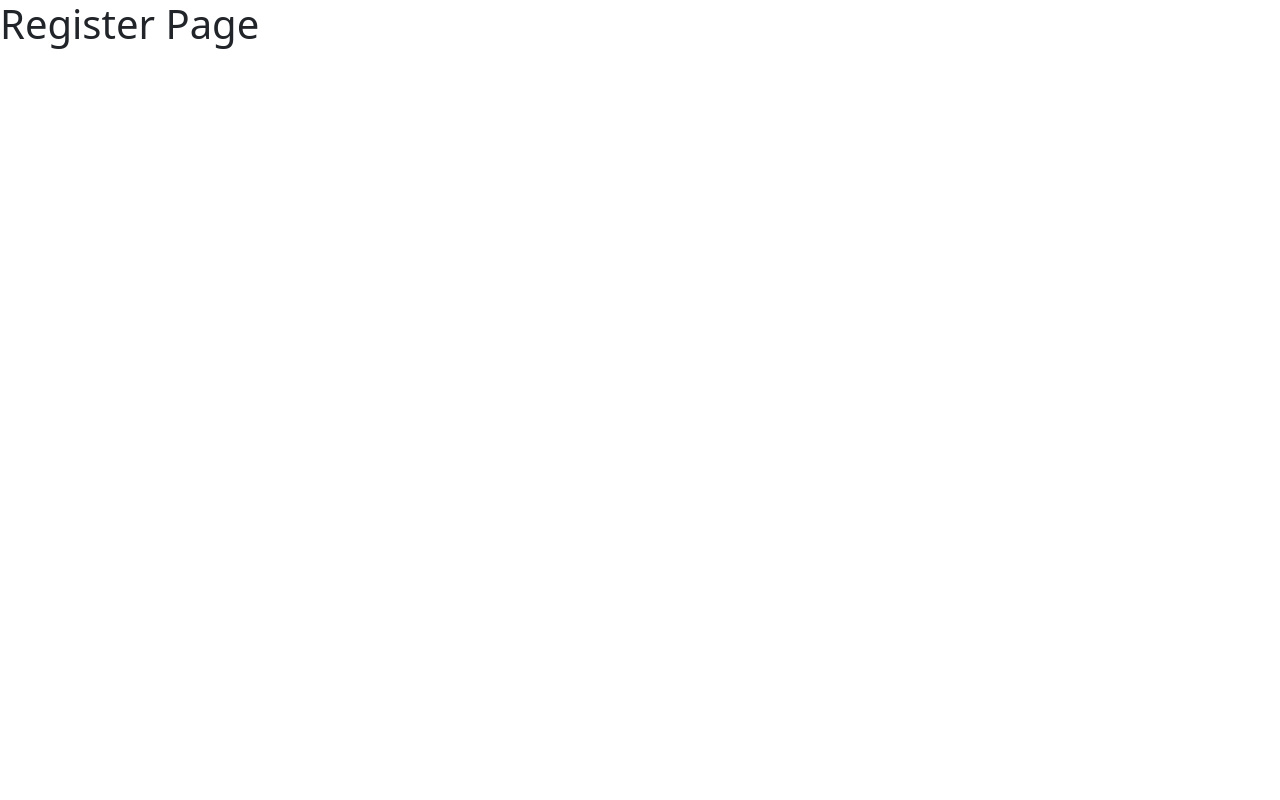
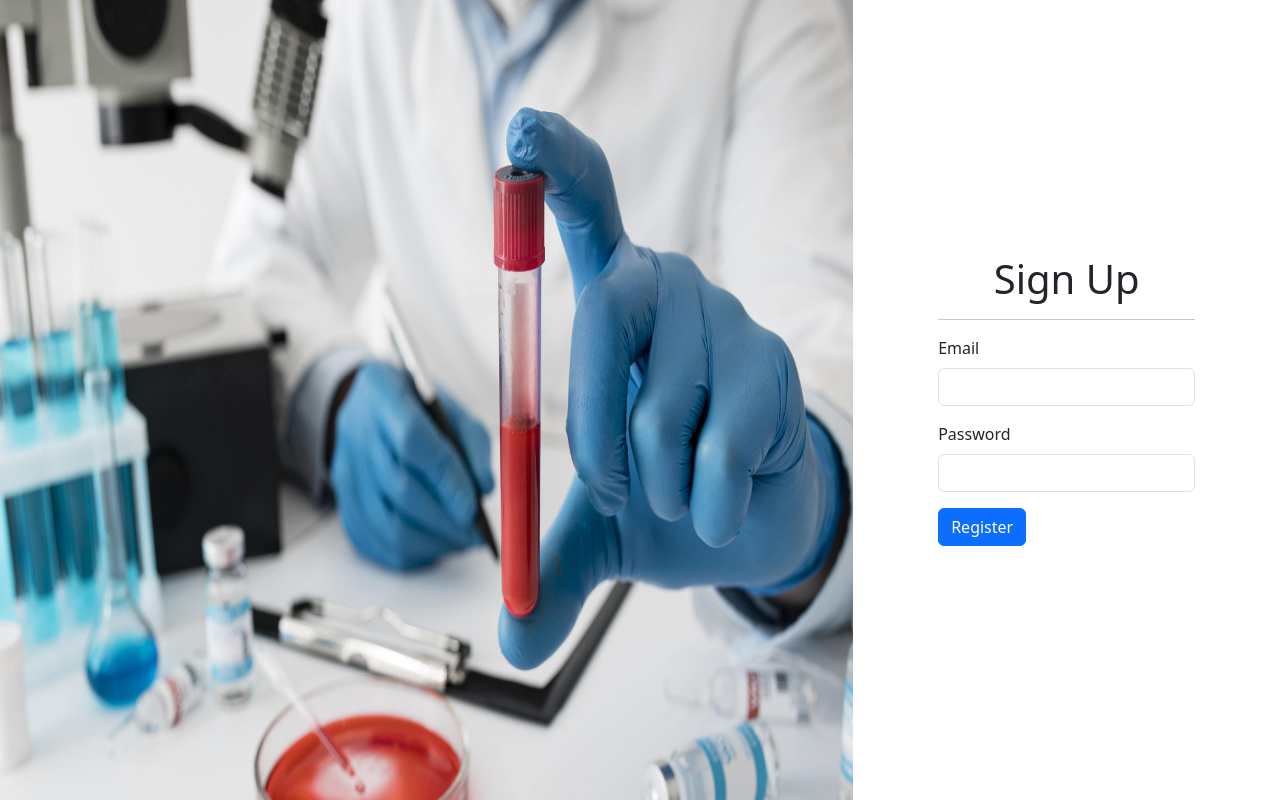
Before and after one commit to khushirajput305/blood_bank_mernStack, a React (Create React App) app in the folder client/: page /register in a window 1280 px wide. Shown: the top 800 px of the page. Built offline with nearby package versions, Linux system fonts and the light colour scheme.

Commit message:
done for auth

```diff
--- /dev/null
+++ b/client/src/components/shared/Form/Form.js
@@ -0,0 +1,37 @@
+import React, { useState } from "react";
+import InputType from "./InputType";
+const Form = ({submitBtn,formTitle}) => {
+const [email, setEmail] = useState("");
+const [password, setPassword] = useState("");
+
+
+  return (
+    <>
+      <form>
+        <h1 className="text-center">{formTitle}</h1>
+        <hr />
+        <InputType
+          labelText={"Email"}
+          labelFor={"forEmail"}
+          inputType={"email"}
+          name={"email"}
+          value={email}
+          onChange={(e)=>setEmail(e.target.value)}
+        />
+        <InputType
+          labelText={"Password"}
+          labelFor={"forpassword"}
+          inputType={"password"}
+          name={"password"}
+          value={password}
+          onChange={(e)=>setPassword(e.target.value)}
+        />
+        <div className="d-flex">
+          <button className="btn btn-primary" type="submit">{submitBtn}</button>
+        </div>
+      </form>
+    </>
+  );
+};
+
+export default Form;
--- /dev/null
+++ b/client/src/components/shared/Form/InputType.js
@@ -0,0 +1,28 @@
+import React from 'react'
+
+const InputType = ({labelText,
+    labelFor,
+    value,
+    onChange,
+    name,
+    inputType
+}) => {
+  return (
+    <div>
+       <div className="mb-3">
+              <label htmlFor={labelFor} className="form-label">
+                {labelText}
+              </label>
+              <input
+                type={inputType}
+                className="form-control"
+                name={name}
+                value={value}
+                onChange={onChange}
+              />
+            </div>
+    </div>
+  )
+}
+
+export default InputType
--- a/client/src/pages/auth/Login.js
+++ b/client/src/pages/auth/Login.js
@@ -1,40 +1,14 @@
 import React from "react";
-
+import Form from "../../components/shared/Form/Form";
 const Login = () => {
   return (
     <>
-      <div className="row">
+      <div className="row g-0">
         <div className="col-md-8 form-banner">
           <img src="./assets/images/banner1.jpg" alt="loginImage" />
         </div>
         <div className="col-md-4 form-container">
-          <form>
-            <div className="mb-3">
-              <label htmlFor="email here" className="form-label">
-                Email Address
-              </label>
-              <input
-                type="email"
-                className="form-control"
-                id="exampleInputEmail"
-                aria-describedby="emailHelp"
-              />
-            </div>
-            <div className="mb-3">
-              <label htmlFor="password here" className="form-label">
-                Password
-              </label>
-              <input
-                type="password"
-                className="form-control"
-                id="exampleInputpassword"
-                aria-describedby="passwordHelp"
-              />
-            </div>
-            <button type="submit" className="btn btn-primary">
-              Submit
-            </button>
-          </form>
+        <Form formTitle={'SignIn'} submitBtn={"Login"} />
         </div>
       </div>
     </>
--- a/client/src/pages/auth/Register.js
+++ b/client/src/pages/auth/Register.js
@@ -1,10 +1,18 @@
 import React from 'react'
+import Form from "../../components/shared/Form/Form";
 
 const Register = () => {
   return (
-    <div>
-      <h1>Register Page</h1>
-    </div>
+   <>
+    <div className="row g-0">
+        <div className="col-md-8 form-banner">
+          <img src="./assets/images/banner2.jpg" alt="registerImage" />
+        </div>
+        <div className="col-md-4 form-container">
+        <Form formTitle={'Sign Up'} submitBtn={"Register"} />
+        </div>
+      </div>
+   </>
   )
 }
 
```
